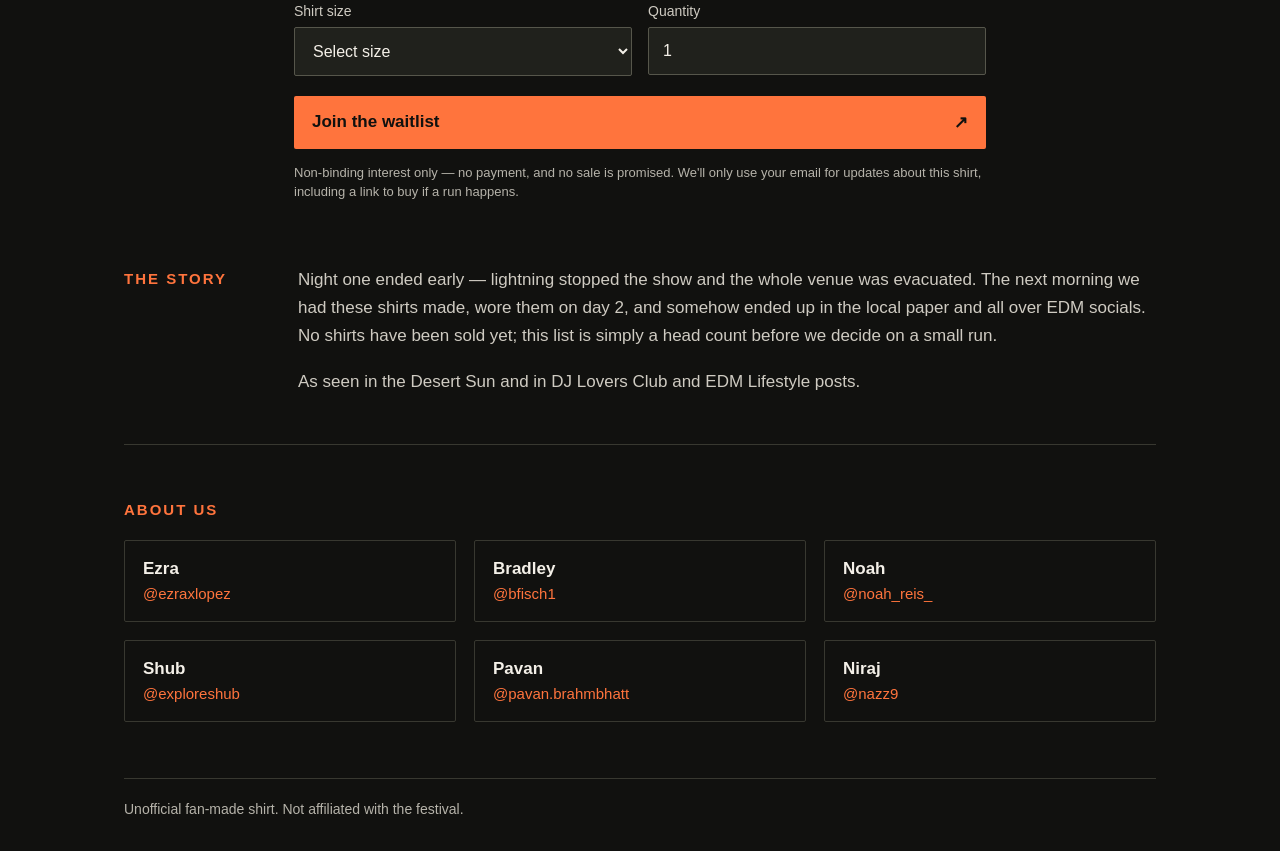
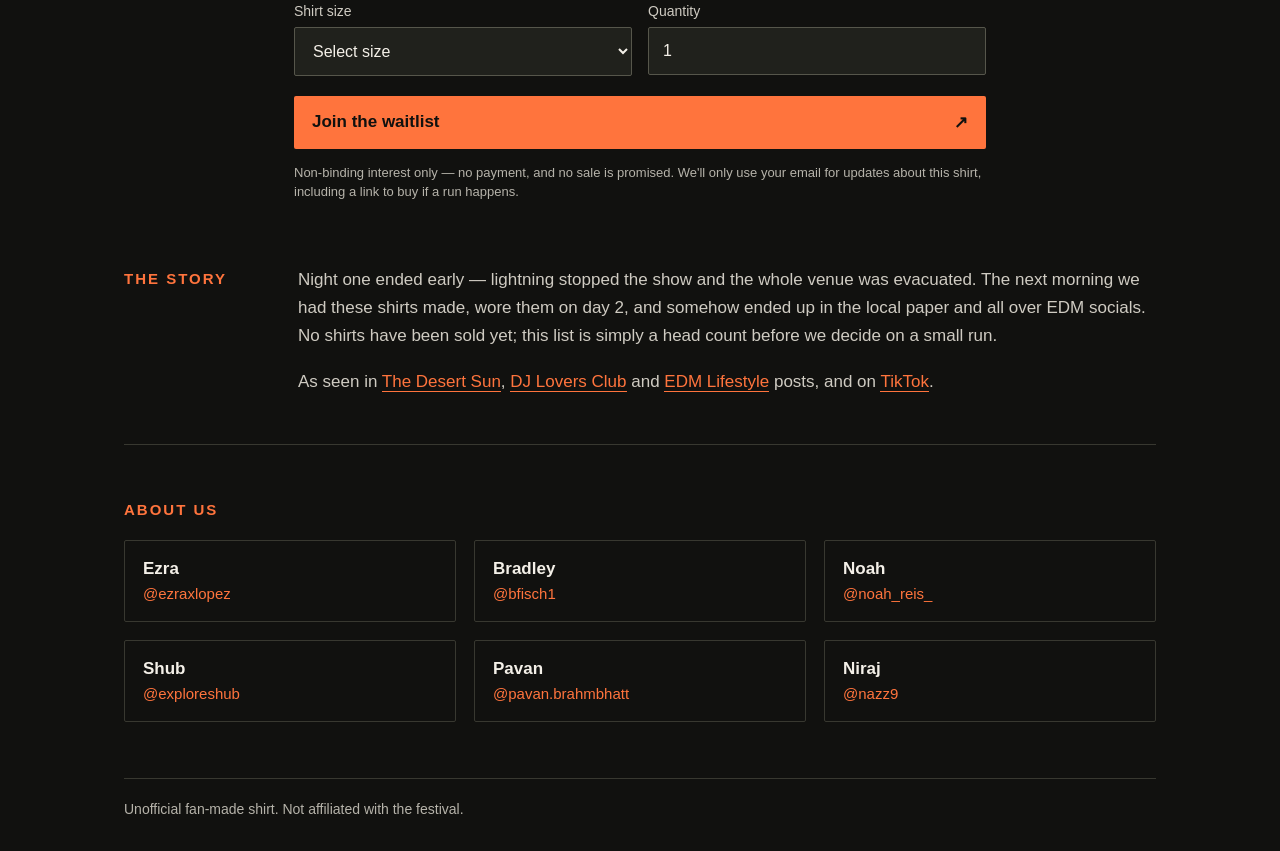
Before and after one commit to EzraLopez/lightningalertshirt, a plain HTML site: page site/index.html in a window 1280 px wide. Shown: the part 1503-2354 px from the top of the page. Drawn offline with Linux system fonts and the light colour scheme.

Commit message:
Link the proof line to the real coverage: Desert Sun, DJ Lovers Club, EDM Lifestyle, TikTok

```diff
--- a/site/index.html
+++ b/site/index.html
@@ -40,7 +40,9 @@
   section.story{display:grid;grid-template-columns:150px 1fr;gap:24px;padding:56px 0 8px}
   section.story h2{color:var(--accent);text-transform:uppercase;letter-spacing:2px;font-size:15px;margin:4px 0 0}
   section.story p{color:var(--muted2);line-height:1.65;margin:0;font-size:17px}
-  .proof{color:var(--muted);font-size:14px;padding:18px 0 0}
+  .proof{color:var(--muted);font-size:14px;padding:18px 0 0;line-height:1.7}
+  .proof a{color:var(--accent);text-decoration:none;border-bottom:1px solid var(--accent)}
+  .proof a:hover{text-decoration:none;border-bottom:2px solid var(--accent)}
   section.about{padding:56px 0 8px;border-top:1px solid var(--line);margin-top:40px}
   section.about h2{color:var(--accent);text-transform:uppercase;letter-spacing:2px;font-size:15px;margin:0 0 22px}
   .makers{display:grid;grid-template-columns:repeat(3,1fr);gap:18px}
@@ -123,7 +125,12 @@
     <h2>The Story</h2>
     <div>
       <p>Night one ended early — lightning stopped the show and the whole venue was evacuated. The next morning we had these shirts made, wore them on day 2, and somehow ended up in the local paper and all over EDM socials. No shirts have been sold yet; this list is simply a head count before we decide on a small run.</p>
-      <p class="proof">As seen in the Desert Sun and in DJ Lovers Club and EDM Lifestyle posts.</p>
+      <p class="proof">As seen in
+        <a href="https://www.desertsun.com/story/entertainment/coachella/2026/10/09/head-trip-festival-live-updates-head-trip-bag-policy-tickets-merch-lineup-calvin-harris--live/92154702007/#glc92212040007" target="_blank" rel="noopener">The Desert Sun</a>,
+        <a href="https://www.instagram.com/reel/Deb_mEbgdVW/?exln=MWgxMzBkYzVpcGFycg==" target="_blank" rel="noopener">DJ Lovers Club</a> and
+        <a href="https://www.instagram.com/reel/Deb8XIFR_f3/?cplk=d3BidXh0cXJ2ZGQ5" target="_blank" rel="noopener">EDM Lifestyle</a> posts, and on
+        <a href="https://www.tiktok.com/t/ZPLSHCFk8/" target="_blank" rel="noopener">TikTok</a>.
+      </p>
     </div>
   </section>
 
```
